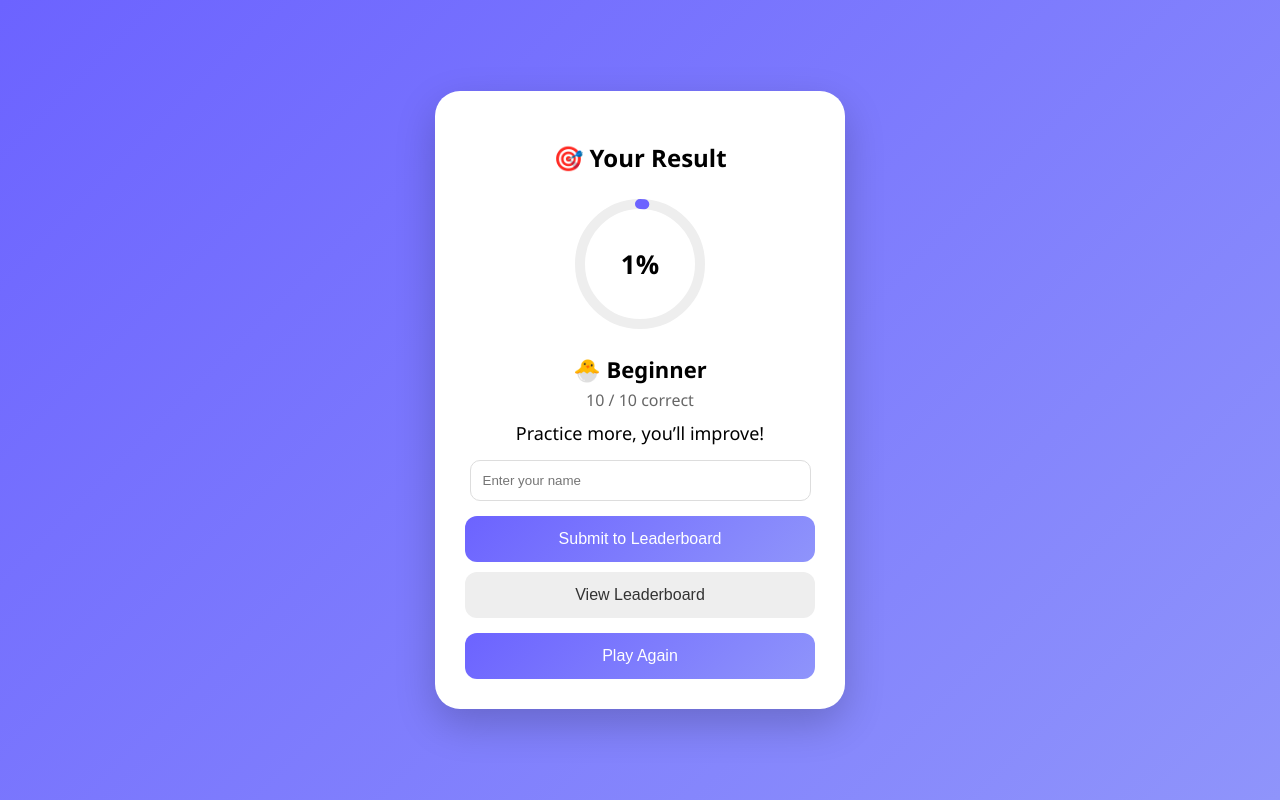
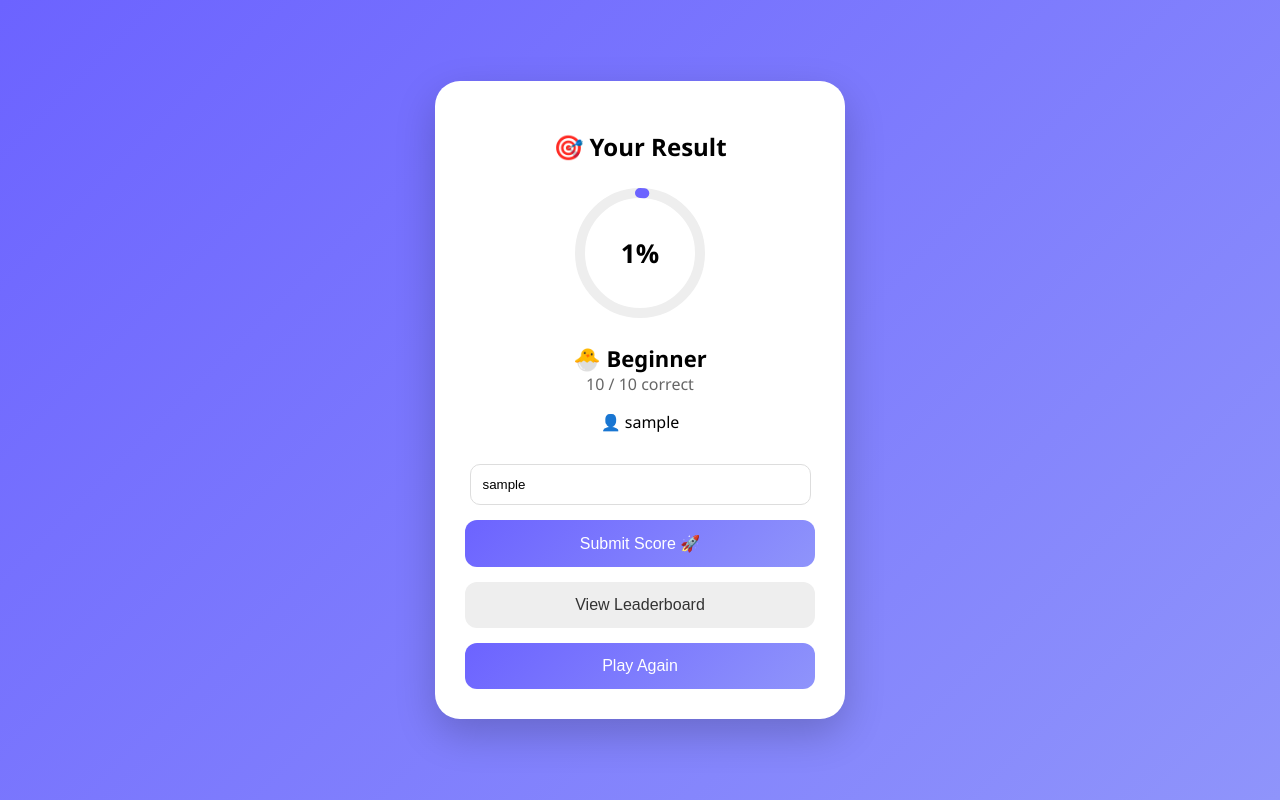
Before and after one commit to tanharahman2003t-art/Nayon, a Flask app: template templates/result.html in a window 1280 px wide. Run offline with Flask 3, Linux system fonts and the light colour scheme; the visitor is signed in with stand-in values (Sample User, id 1); the template is opened without the code that fills it: most values are stand-ins (such as "Sample title", 1, 10 or a date in 2020).

Commit message:
Update result.html

```diff
--- a/templates/result.html
+++ b/templates/result.html
@@ -23,13 +23,6 @@ body {
     width: 350px;
     text-align: center;
     box-shadow: 0 15px 40px rgba(0,0,0,0.2);
-    animation: fadeIn 0.8s ease;
-}
-
-/* Animation */
-@keyframes fadeIn {
-    from {opacity:0; transform:translateY(30px);}
-    to {opacity:1; transform:translateY(0);}
 }
 
 /* Circle */
@@ -81,19 +74,11 @@ circle {
 .rank {
     font-size: 22px;
     font-weight: bold;
-    margin-top: 10px;
 }
 
 /* Score */
 .score {
     color: #666;
-    margin-top: 5px;
-}
-
-/* Message */
-.message {
-    margin-top: 10px;
-    font-size: 18px;
 }
 
 /* Input */
@@ -103,10 +88,9 @@ input {
     margin-top: 15px;
     border-radius: 10px;
     border: 1px solid #ddd;
-    outline: none;
 }
 
-/* Buttons */
+/* Button */
 .btn {
     margin-top: 15px;
     padding: 14px;
@@ -119,9 +103,7 @@ input {
     cursor: pointer;
 }
 
-/* Secondary button */
 .btn2 {
-    margin-top: 10px;
     background: #eee;
     color: #333;
 }
@@ -159,23 +141,24 @@ input {
         {{ score }} / {{ total }} correct
     </div>
 
-    <!-- Message -->
-    <div class="message">
-        {% if percentage >= 90 %}
-            Incredible performance!
-        {% elif percentage >= 75 %}
-            Great job!
-        {% elif percentage >= 50 %}
-            Not bad, keep going!
-        {% else %}
-            Practice more, you’ll improve!
-        {% endif %}
-    </div>
+    <!-- Username Show -->
+    {% if session.get('username') %}
+        <p>👤 {{ session.get('username') }}</p>
+    {% endif %}
 
-    <!-- 🔥 NEW: Name + Submit -->
+    <!-- Form -->
     <form method="POST">
-        <input type="text" name="name" placeholder="Enter your name" required>
-        <button type="submit" class="btn">Submit to Leaderboard</button>
+        <input type="text" name="name"
+               placeholder="Enter your name"
+               value="{{ session.get('username', '') }}" required>
+
+        <button type="submit" class="btn">
+            {% if session.get('username') %}
+                Submit Score 🚀
+            {% else %}
+                Save & Submit
+            {% endif %}
+        </button>
     </form>
 
     <!-- Actions -->
@@ -189,17 +172,5 @@ input {
 
 </div>
 
-<!-- Sound -->
-<audio id="sound">
-    <source src="https://www.soundjay.com/human/applause-8.mp3" type="audio/mpeg">
-</audio>
-
-<script>
-// Play sound
-window.onload = function() {
-    document.getElementById("sound").play();
-}
-</script>
-
 </body>
 </html>
```
